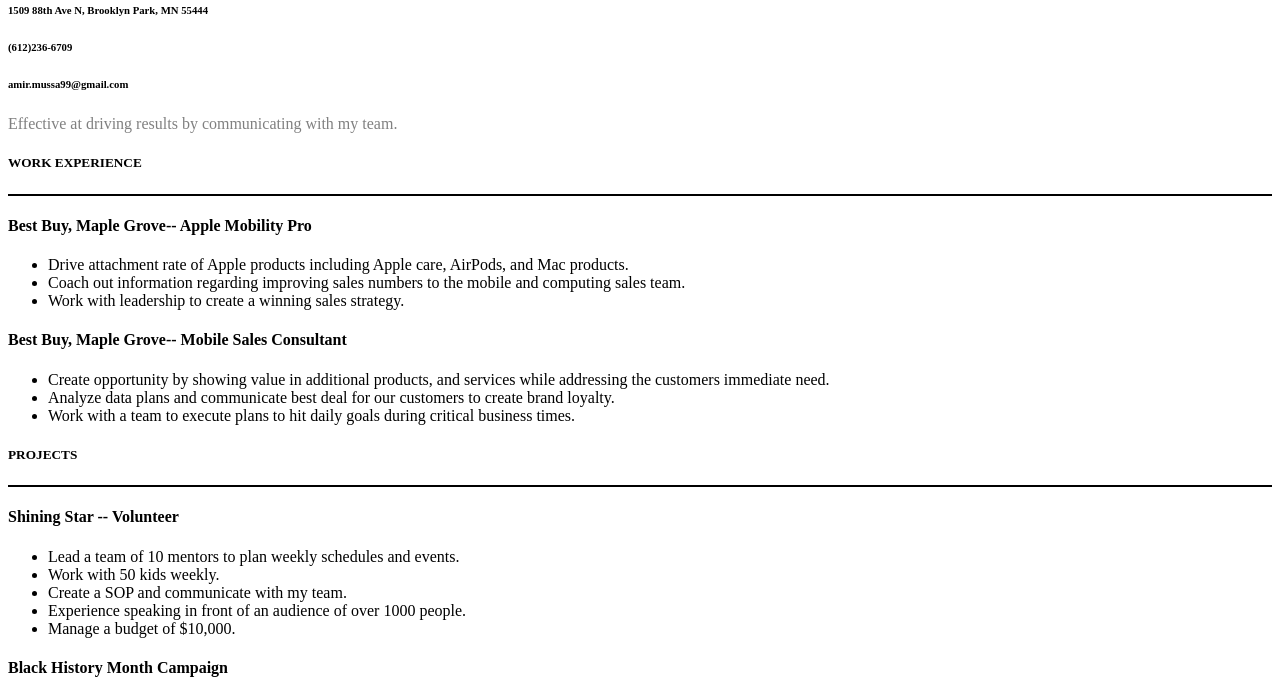
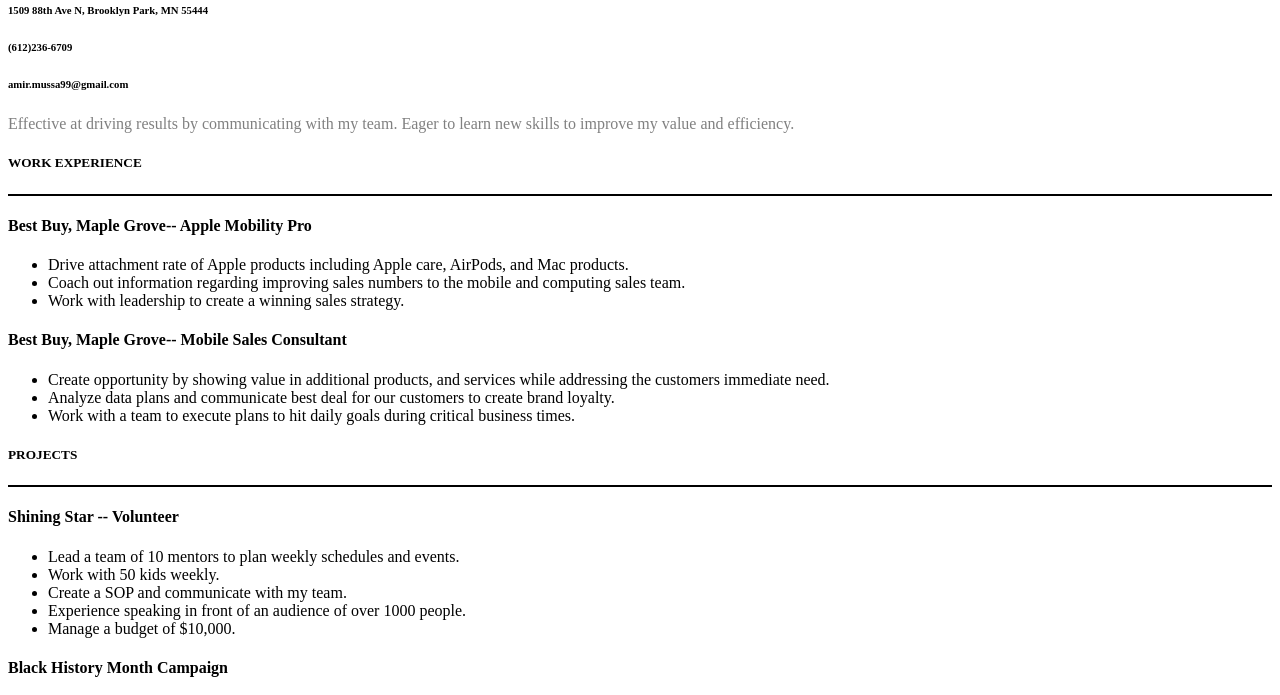
Before and after one commit to Oxman345/Oxman345.github.io, a plain HTML site: page index.html in a window 1280 px wide. Shown: the part 79-774 px from the top of the page. Drawn offline with Linux system fonts and the light colour scheme.

Commit message:
Update index.html

```diff
--- a/index.html
+++ b/index.html
@@ -10,7 +10,7 @@
     <h6>1509 88th Ave N, Brooklyn Park, MN 55444</h6>
     <h6>(612)236-6709</h6>
     <h6>amir.mussa99@gmail.com</h6>
-    <p>Effective at driving results by communicating with my team.</p>
+    <p>Effective at driving results by communicating with my team. Eager to learn new skills to improve my value and efficiency.</p>
    </body>
   <body>
     <h5>WORK EXPERIENCE</H5>
```
